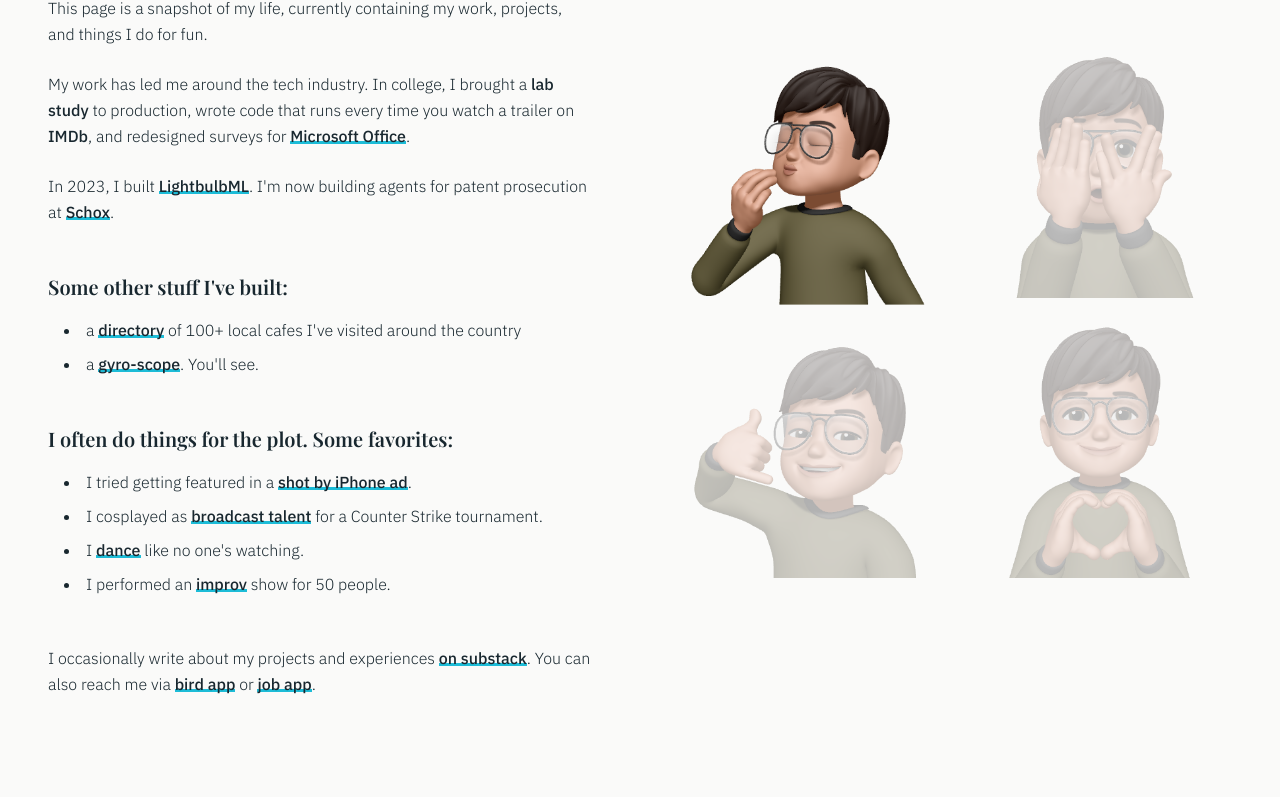
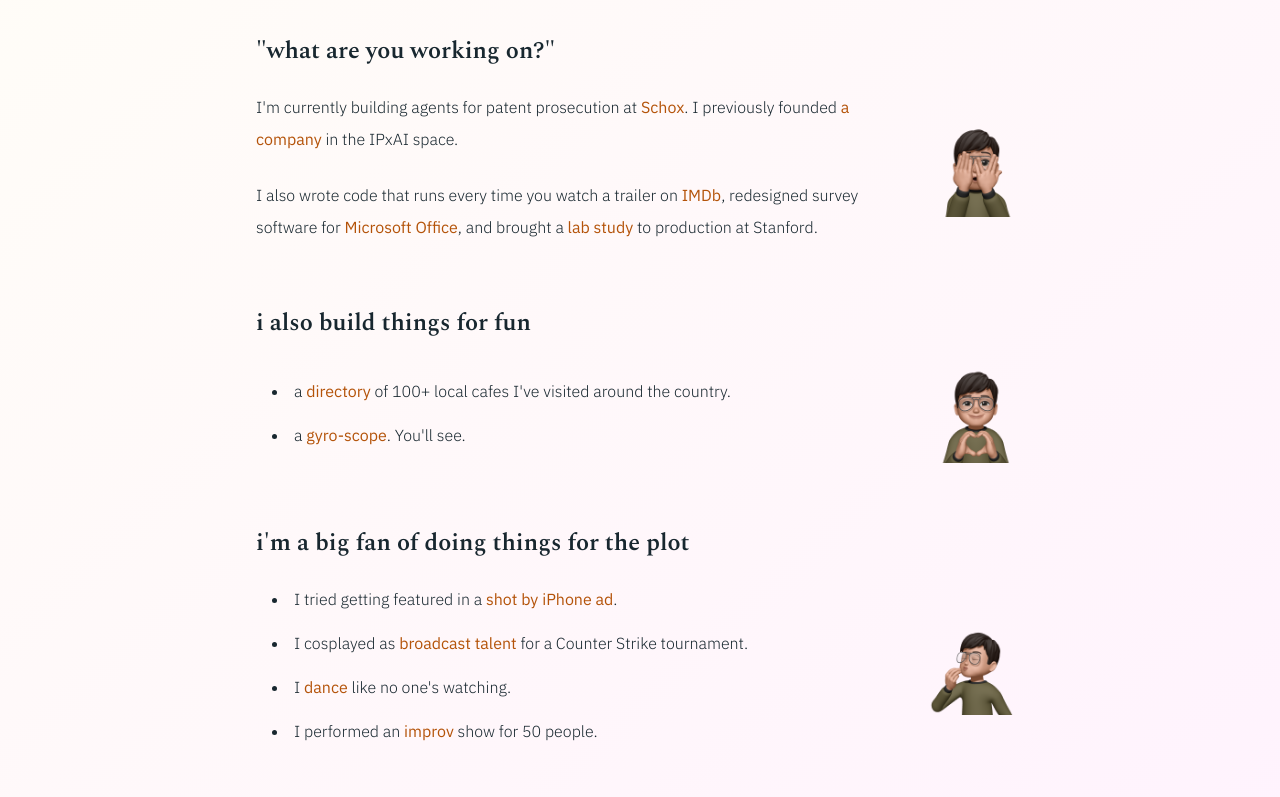
Before and after one commit to mehularora8/portfolio, a plain HTML site: page index.html in a window 1280 px wide. Shown: the part 133-930 px from the top of the page. Before the commit the page ends 878 px from the top, so only its background shows below. Drawn offline with nearby package versions, Linux system fonts and the light colour scheme; a web font is replaced by a local one.

Commit message:
fix design

```diff
--- a/globals.css
+++ b/globals.css
@@ -5,21 +5,3 @@
 .custom-link {
 	position: relative;
 }
-
-.custom-link::before {
-	content: '';
-	background-color: rgba(6, 182, 212, 0.9);
-	position: absolute;
-	left: 0;
-	bottom: 2px;
-	width: 100%;
-	height: 3px;
-	z-index: -1;
-	transition: all .3s ease-in-out;
-}
-
-.custom-link:hover::before {
-	bottom: 0;
-	height: 100%;
-	background-color: rgba(6, 182, 212, 0.9);
-}
--- a/index.html
+++ b/index.html
@@ -11,15 +11,15 @@
 				theme: {
 					extend: {
 						fontFamily: {
-							'playfair': ['Playfair Display', 'serif'],
-							'source-sans-pro': ['"Source Sans Pro"', 'sans-serif'],
 							'ibm-plex-sans': ['"IBM Plex Sans"', 'sans-serif'],
-							'cousine': ['Cousine', 'monospace']
+							'cousine': ['Cousine', 'monospace'],
+							'spectral': ['Spectral', 'serif']
 						},
 						colors: {
 							'custom-dark': '#18272F',
-							'custom-light': '#F5F5F5',
-							'custom-teal': '#2e898e8a'
+							'custom-light': '#f4f0e8',
+							'custom-teal': '#2e898e8a',
+							'title-dark': '#0C131A'
 						}
 					}
 				}
@@ -27,109 +27,140 @@
 		</script>
 		<link rel="preconnect" href="https://fonts.googleapis.com">
 		<link rel="preconnect" href="https://fonts.gstatic.com" crossorigin>
-		<link href="https://fonts.googleapis.com/css2?family=Playfair+Display:ital,wght@0,400..900;1,400..900&family=Source+Sans+Pro:ital,wght@0,200;0,300;0,400;0,600;0,700;0,900;1,200;1,300;1,400;1,600;1,700;1,900" rel="stylesheet">
 		<link href="https://fonts.googleapis.com/css2?family=IBM+Plex+Sans:ital,wght@0,100..700;1,100..700&display=swap" rel="stylesheet">
+		<link href="https://fonts.googleapis.com/css2?family=Spectral:ital,wght@0,200;0,300;0,400;0,500;0,600;0,700;0,800;1,200;1,300;1,400;1,500;1,600;1,700;1,800&display=swap" rel="stylesheet">
 
 		<link rel="icon" href="photos/6.png" type="image/png">
+
+		<style>
+			.title-intro {
+				opacity: 0;
+				transition: opacity 1.5s cubic-bezier(0.4, 0, 0.2, 1);
+			}
+
+			.title-intro.visible {
+				opacity: 1;
+			}
+
+			.content-hidden {
+				opacity: 0;
+				transform: translateY(20px);
+				transition: all 0.8s ease-out;
+			}
+
+			.content-visible {
+				opacity: 1;
+				transform: translateY(0);
+			}
+
+			.main-content {
+				opacity: 0;
+				transition: opacity 0.8s ease-out;
+			}
+
+			.main-content.visible {
+				opacity: 1;
+			}
+
+			.memoji-inline {
+				transition: all 0.3s ease-in-out;
+			}
+
+			.memoji-inline:hover {
+				transform: scale(1.05);
+			}
+
+			@media (max-width: 768px) {
+				.title-intro {
+					font-size: 2.5rem;
+				}
+			}
+		</style>
 	</head>
-	<body class="font-ibm-plex-sans font-light text-base leading-relaxed text-custom-dark bg-stone-50 p-0 m-0">
-		<div class="flex flex-col md:flex-row min-h-screen">
-			<div class="flex-1 p-6 md:p-12 max-w-2xl">
+	<body class="font-ibm-plex-sans font-light text-base leading-relaxed text-custom-dark bg-gradient-to-br from-[#fffdf7] to-[#FFF2FE] p-0 m-0">
+		<div class="min-h-screen main-content">
+			<div class="max-w-4xl mx-auto p-8 md:p-16">
 				<div class="relative">
-					<h1 class="font-playfair text-3xl md:text-4xl lg:text-5xl font-bold mb-8 leading-tight relative z-10">Hi there! I'm Mehul.</h1>
+					<h1 id="main-title" class="font-spectral text-4xl md:text-4xl lg:text-5xl font-bold mb-8 leading-tight relative z-10 text-title-dark title-intro">Hi! I'm Mehul.</h1>
 
-					<div class="space-y-12 relative z-10">
-						<div class="space-y-6">
-							<p class="leading-relaxed">This page is a snapshot of my life, currently containing my work, projects, and things I do for fun.</p>
+					<div id="main-content" class="space-y-16 relative z-10 content-hidden">
+						<div class="space-y-8">
+							<p class="leading-relaxed text-gray-600"></p>
 
-							<p class="leading-relaxed">My work has led me around the tech industry. In college, I brought a <a target="_blank" href="https://dl.acm.org/doi/abs/10.1145/3491102.3517619" class="custom-link no-underline text-custom-dark font-medium">lab study</a> to production, wrote code that runs every time you watch a trailer on <a target="_blank" href="https://www.imdb.com/trailers/" class="custom-link no-underline text-custom-dark font-medium">IMDb</a>, and redesigned surveys for <a target="_blank" href="https://www.office.com/" class="custom-link no-underline text-custom-dark font-medium">Microsoft Office</a>.</p>
+							<div class="space-y-6 pt-6">
+								<h2 class="font-spectral text-2xl md:text-2xl font-semibold text-custom-dark">"what are you working on?"</h2>
+								<div class="flex items-center gap-6">
+									<div class="space-y-6">
+										<p class="leading-loose">I'm currently building agents for patent prosecution at <a target="_blank" href="https://schox.com" class="text-amber-700 no-underline hover:text-amber-800 font-normal">Schox</a>. I previously founded <a target="_blank" href="https://www.crunchbase.com/organization/lightbulbml" class="text-amber-700 no-underline hover:text-amber-800 font-normal">a company</a> in the IPxAI space.</p>
+										<p class="leading-loose">I also wrote code that runs every time you watch a trailer on <a target="_blank" href="https://www.imdb.com/trailers/" class="text-amber-700 no-underline hover:text-amber-800 font-normal">IMDb</a>, redesigned survey software for <a target="_blank" href="https://www.office.com/" class="text-amber-700 no-underline hover:text-amber-800 font-normal">Microsoft Office</a>, and brought a <a target="_blank" href="https://dl.acm.org/doi/abs/10.1145/3491102.3517619" class="text-amber-700 no-underline hover:text-amber-800 font-normal">lab study</a> to production at Stanford.</p>
+									</div>
 
-							<p class="leading-relaxed">In 2023, I built <a target="_blank" href="https://www.crunchbase.com/organization/lightbulbml" class="custom-link no-underline text-custom-dark font-medium">LightbulbML</a>. I'm now building agents for patent prosecution at <a target="_blank" href="https://schox.com" class="custom-link no-underline text-custom-dark font-medium">Schox</a>.</p>
+									<img src="photos/5.png" alt="Working memoji" class="w-20 h-20 md:w-24 md:h-24 memoji-inline flex-shrink-0 mt-1">
+								</div>
+							</div>
 						</div>
 
-						<div class="space-y-4">
-							<h2 class="font-playfair text-lg md:text-xl font-semibold text-custom-dark">Some other stuff I've built:</h2>
-							<ul class="list-disc list-inside space-y-2 ml-4">
-								<li>a <a target="_blank" href="https://caffeinechronicles.vercel.app/" class="custom-link no-underline text-custom-dark font-medium">directory</a> of 100+ local cafes I've visited around the country</li>
-								<li>a <a target="_blank" href="https://gyroscope-lake.vercel.app/" class="custom-link no-underline text-custom-dark font-medium">gyro-scope</a>. You'll see.</li>
-							</ul>
+						<div class="space-y-6">
+							<h2 class="font-spectral text-2xl md:text-2xl font-semibold text-custom-dark">i also build things for fun</h2>
+							<div class="flex items-center gap-6">
+								<ul class="list-disc list-inside space-y-3 ml-4 flex-1 leading-loose">
+									<li>a <a target="_blank" href="https://caffeinechronicles.vercel.app/" class="text-amber-700 no-underline hover:text-amber-800 font-normal">directory</a> of 100+ local cafes I've visited around the country.</li>
+									<li>a <a target="_blank" href="https://gyroscope-lake.vercel.app/" class="text-amber-700 no-underline hover:text-amber-800 font-normal">gyro-scope</a>. You'll see.</li>
+								</ul>
+								<img src="photos/9.png" alt="Fun projects memoji" class="w-20 h-20 md:w-24 md:h-24 memoji-inline flex-shrink-0 mt-1">
+							</div>
 						</div>
 
-						<div class="space-y-4">
-							<h2 class="font-playfair text-lg md:text-xl font-semibold text-custom-dark">I often do things for the plot. Some favorites:</h2>
-							<ul class="list-disc list-inside space-y-2 ml-4">
-								<li>I tried getting featured in a <a target="_blank" href="https://instagram.com/cameraseesfirst" class="custom-link no-underline text-custom-dark font-medium">shot by iPhone ad</a>.</li>
-								<li>I cosplayed as <a target="_blank" href="https://twitch.tv/scorchcs2" class="custom-link no-underline text-custom-dark font-medium">broadcast talent</a> for a Counter Strike tournament.</li>
-								<li>I <a target="_blank" href="https://www.youtube.com/playlist?list=PLye2_gVX_Huf1euQ1G_aI3XtN4Rw_Ii9p" class="custom-link no-underline text-custom-dark font-medium">dance</a> like no one's watching.</li>
-								<li>I performed an <a target="_blank" href="https://drive.google.com/file/d/1vLx7woPNpuGUvS_pQ0BU37LK4Pdp_Tc4/view?usp=sharing" class="custom-link no-underline text-custom-dark font-medium">improv</a> show for 50 people.</li>
-							</ul>
+						<div class="space-y-6">
+							<h2 class="font-spectral text-2xl md:text-2xl font-semibold text-custom-dark">i'm a big fan of doing things for the plot</h2>
+							<div class="flex items-center gap-6">
+								<ul class="list-disc list-inside space-y-3 ml-4 flex-1 leading-loose">
+									<li>I tried getting featured in a <a target="_blank" href="https://instagram.com/cameraseesfirst" class="text-amber-700 no-underline hover:text-amber-800 font-normal">shot by iPhone ad</a>.</li>
+									<li>I cosplayed as <a target="_blank" href="https://twitch.tv/scorchcs2" class="text-amber-700 no-underline hover:text-amber-800 font-normal">broadcast talent</a> for a Counter Strike tournament.</li>
+									<li>I <a target="_blank" href="https://www.youtube.com/playlist?list=PLye2_gVX_Huf1euQ1G_aI3XtN4Rw_Ii9p" class="text-amber-700 no-underline hover:text-amber-800 font-normal">dance</a> like no one's watching.</li>
+									<li>I performed an <a target="_blank" href="https://drive.google.com/file/d/1vLx7woPNpuGUvS_pQ0BU37LK4Pdp_Tc4/view?usp=sharing" class="text-amber-700 no-underline hover:text-amber-800 font-normal">improv</a> show for 50 people.</li>
+								</ul>
+								<img src="photos/1.png" alt="Adventurous memoji" class="w-20 h-20 md:w-24 md:h-24 memoji-inline flex-shrink-0 mt-1">
+							</div>
 						</div>
 
-						<p class="leading-relaxed">I occasionally write about my projects and experiences <a href="https://substack.com/@mehularora" target="_blank" class="custom-link no-underline text-custom-dark font-medium">on substack</a>.
-								You can also reach me via
-								<a href="https://twitter.com/luhemarora" target="_blank" class="custom-link no-underline text-custom-dark font-medium">bird app</a> or
-								<a href="https://www.linkedin.com/in/mehul-arora/" target="_blank" class="custom-link no-underline text-custom-dark font-medium">job app</a>.
-							</p>
+						<div class="space-y-6">
+							<h2 class="font-spectral text-2xl md:text-2xl font-semibold text-custom-dark">say hi, anon</h2>
+							<div class="flex items-center gap-6">
+								<p class="leading-loose flex-1">I occasionally write about my projects and experiences <a href="https://substack.com/@mehularora" target="_blank" class="text-amber-700 no-underline hover:text-amber-800 font-normal">on substack</a>.
+									You can also reach me via
+									<a href="https://twitter.com/luhemarora" target="_blank" class="text-amber-700 no-underline hover:text-amber-800 font-normal">bird app</a> or
+									<a href="https://www.linkedin.com/in/mehul-arora/" target="_blank" class="text-amber-700 no-underline hover:text-amber-800 font-normal">job app</a>.
+								</p>
+								<img src="photos/8.png" alt="Friendly memoji" class="w-20 h-20 md:w-24 md:h-24 memoji-inline flex-shrink-0">
+							</div>
+						</div>
 					</div>
 				</div>
 			</div>
-			<div class="flex-1 p-6 md:p-12 flex items-center justify-center">
-				<div class="grid grid-cols-2 gap-4 relative max-w-xl" id="memoji-grid">
-					<img src="photos/1.png" alt="Image 1" class="w-full h-auto block relative z-10 transition-all duration-300 ease-in-out cursor-pointer">
-					<img src="photos/5.png" alt="Image 5" class="w-full h-auto block relative z-10 transition-all duration-300 ease-in-out cursor-pointer">
-					<img src="photos/8.png" alt="Image 8" class="w-full h-auto block relative z-10 transition-all duration-300 ease-in-out cursor-pointer">
-					<img src="photos/9.png" alt="Image 9" class="w-full h-auto block relative z-10 transition-all duration-300 ease-in-out cursor-pointer">
-				</div>
-			</div>
 		</div>
+
+		<script>
+			document.addEventListener('DOMContentLoaded', function() {
+				const title = document.getElementById('main-title');
+				const mainContent = document.getElementById('main-content');
+				const mainContainer = document.querySelector('.main-content');
+				const contentHiddenElements = document.querySelectorAll('.content-hidden');
+
+				// Start the animation sequence
+				setTimeout(() => {
+					// Step 1: Fade in the title and show main container
+					title.classList.add('visible');
+					mainContainer.classList.add('visible');
+				}, 50);
+
+				setTimeout(() => {
+					// Step 2: Show the rest of the content after 500ms delay
+					contentHiddenElements.forEach(element => {
+						element.classList.add('content-visible');
+					});
+				}, 800);
+			});
+		</script>
 	</body>
-	<script>
-		// Hero memoji functionality
-		document.addEventListener('DOMContentLoaded', function() {
-			const memojiGrid = document.getElementById('memoji-grid');
-			const memojiImages = memojiGrid.querySelectorAll('img');
-			const defaultHeroIndex = 0; // First image is default hero
-
-			// Set initial states
-			function setInitialState() {
-				memojiImages.forEach((img, index) => {
-					if (index === defaultHeroIndex) {
-						img.classList.remove('opacity-30');
-						img.classList.add('opacity-100', 'scale-105');
-					} else {
-						img.classList.remove('opacity-100', 'scale-105');
-						img.classList.add('opacity-30');
-					}
-				});
-			}
-
-			// Set hero image
-			function setHero(heroIndex) {
-				memojiImages.forEach((img, index) => {
-					if (index === heroIndex) {
-						img.classList.remove('opacity-30');
-						img.classList.add('opacity-100', 'scale-105');
-					} else {
-						img.classList.remove('opacity-100', 'scale-105');
-						img.classList.add('opacity-30');
-					}
-				});
-			}
-
-			// Add hover listeners to each image
-			memojiImages.forEach((img, index) => {
-				img.addEventListener('mouseenter', () => {
-					setHero(index);
-				});
-			});
-
-			// Reset to default hero when leaving the grid
-			memojiGrid.addEventListener('mouseleave', () => {
-				setHero(defaultHeroIndex);
-			});
-
-			// Set initial state
-			setInitialState();
-		});
-	</script>
 </html>
```
